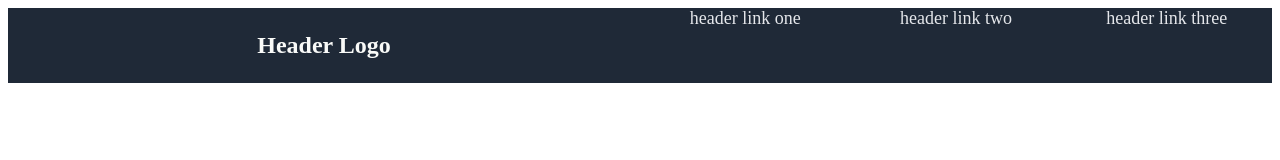
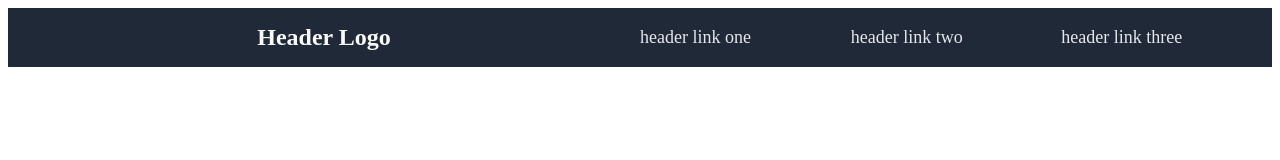
Before and after one commit to noahratzburg/odin-landing-page, a plain HTML site: page index.html in a window 1280 px wide. Drawn offline with Linux system fonts and the light colour scheme.

Commit message:
modified index.html and styles.css to properly capture the nav bar elements setup

```diff
--- a/index.html
+++ b/index.html
@@ -9,19 +9,27 @@
 </head>
 <body>
     <div class="nav-container">
+
+        <!-- Nav bar element -->
         <div class="content">
-            <h3>Header Logo</h3>
+            <div class="header">
+                <h1>Header Logo</h1>
+            </div>
+            <div class="header">
+                <div class="nav-link">
+                    <a href="">header link one</a>
+                </div>
+                <div class="nav-link">
+                    <a href="">header link two</a>
+                </div>
+                <div class="nav-link">
+                    <a href="">header link three</a>
+                </div>
+            </div>
         </div>
+
+        <!-- Main element -->
         <div class="content">
-            <div class="nav-link-1">
-                <a href="">header link one</a>
-            </div>
-            <div class="nav-link-2">
-                <a href="">header link two</a>
-            </div>
-            <div class="nav-link-3">
-                <a href="">header link three</a>
-            </div>
         </div>
     </div>
 </body>
--- a/styles.css
+++ b/styles.css
@@ -1,28 +1,31 @@
 .nav-container {
-    display: flex;
-    justify-content: center;
-    text-align: center;
     background: #1f2937;
  }
 
- /* this selector selects all divs inside of .flex-container */
 .nav-container .content {
     display: flex;
+}
+
+.header {
+    display: flex;
+    flex: 1;
     justify-content: center;
 }
 
- .nav-link-1, .nav-link-2, .nav-link-3, .content {
-     flex: 1;
- }
-
- .nav-container .content h3 {
+.header h1 {
     font-size: 24px;
     color: #F9FAF8;
 }
 
- .nav-container .content a {
-     display: inline-block;
+.header .nav-link {
+    display: table;
+    flex: 1;
+}
+
+.nav-link a {
+    display: table-cell;
+    vertical-align: middle;
     font-size: 18px;
+    color: #E5E7EB;
     text-decoration: none;
-     color: #E5E7EB;
 }
```
Lines whose indentation alone changed are shown as unchanged.
